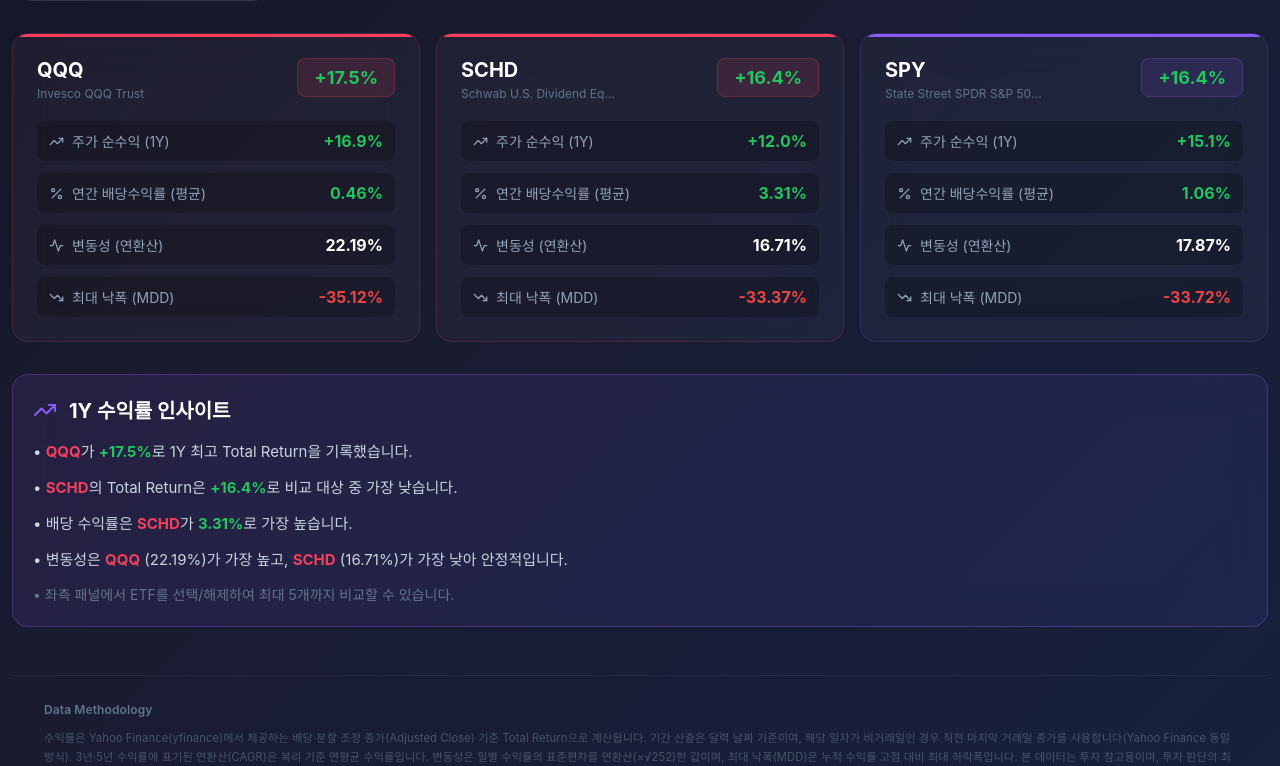
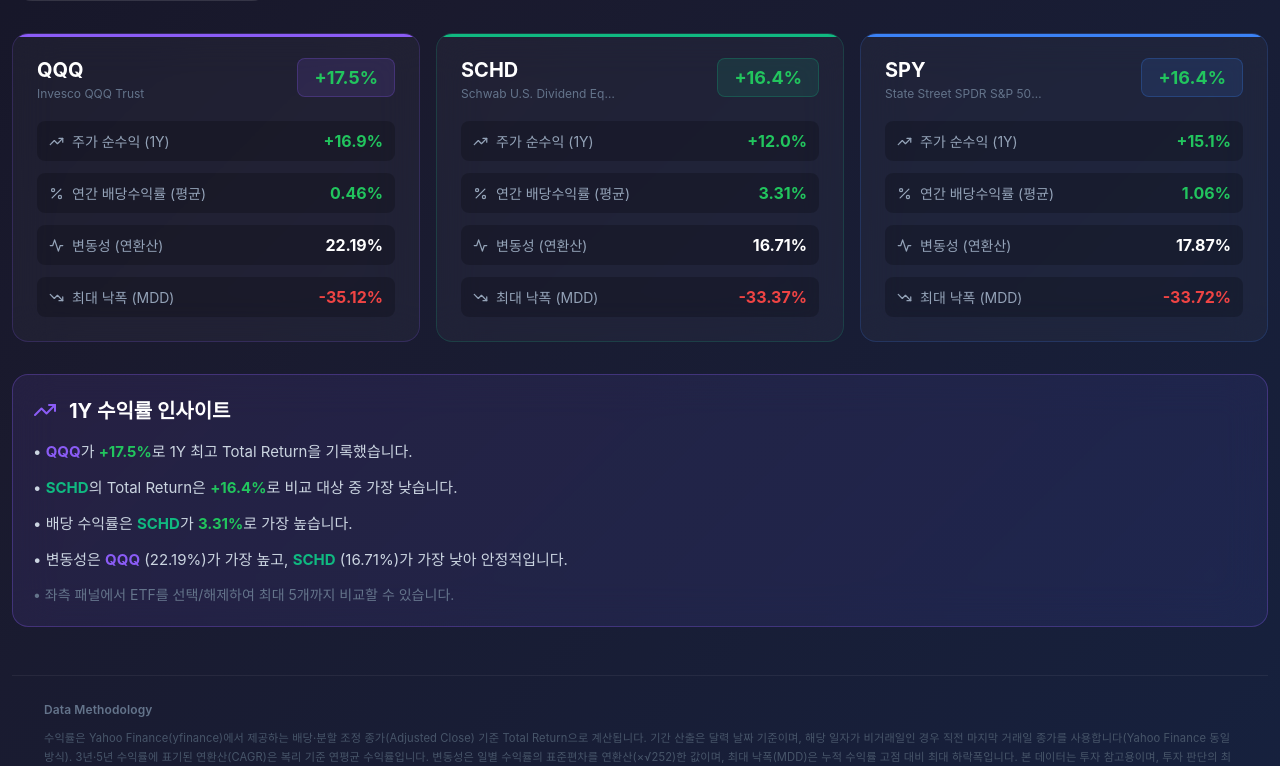
Before and after one commit to cpasuyong-blip/ETF-Dashboard, a Next.js app in the folder frontend/: page /backtest in a window 1280 px wide. Shown: the part 1193-1959 px from the top of the page. Built offline with nearby package versions, Linux system fonts and the light colour scheme.

Commit message:
백테스트 차트: 색상 팔레트 10색으로 확장, 선택 순서 기준 배정

```diff
--- a/frontend/components/etf-backtest-chart.jsx
+++ b/frontend/components/etf-backtest-chart.jsx
@@ -7,7 +7,18 @@ import {
 import { TrendingUp, TrendingDown, Activity, Percent } from 'lucide-react';
 import Navigation from './Navigation';
 
-const COLOR_PALETTE = ['#8b5cf6', '#10b981', '#3b82f6', '#f43f5e', '#f59e0b'];
+const COLOR_PALETTE = [
+  '#8b5cf6', // purple
+  '#10b981', // emerald
+  '#3b82f6', // blue
+  '#f43f5e', // rose
+  '#f59e0b', // amber
+  '#06b6d4', // cyan
+  '#f97316', // orange
+  '#ec4899', // pink
+  '#84cc16', // lime
+  '#14b8a6', // teal
+];
 
 const CATEGORY_LABELS = {
   // 미국 ETF
@@ -178,8 +189,8 @@ export default function ETFBacktestChart() {
   }, []);
 
   const getColor = (ticker) => {
-    const idx = allEtfs.findIndex(e => e.ticker === ticker);
-    return COLOR_PALETTE[idx % COLOR_PALETTE.length];
+    const idx = selectedETFs.indexOf(ticker);
+    return COLOR_PALETTE[idx >= 0 ? idx : 0];
   };
 
   const toggleETF = (ticker) => {
```
